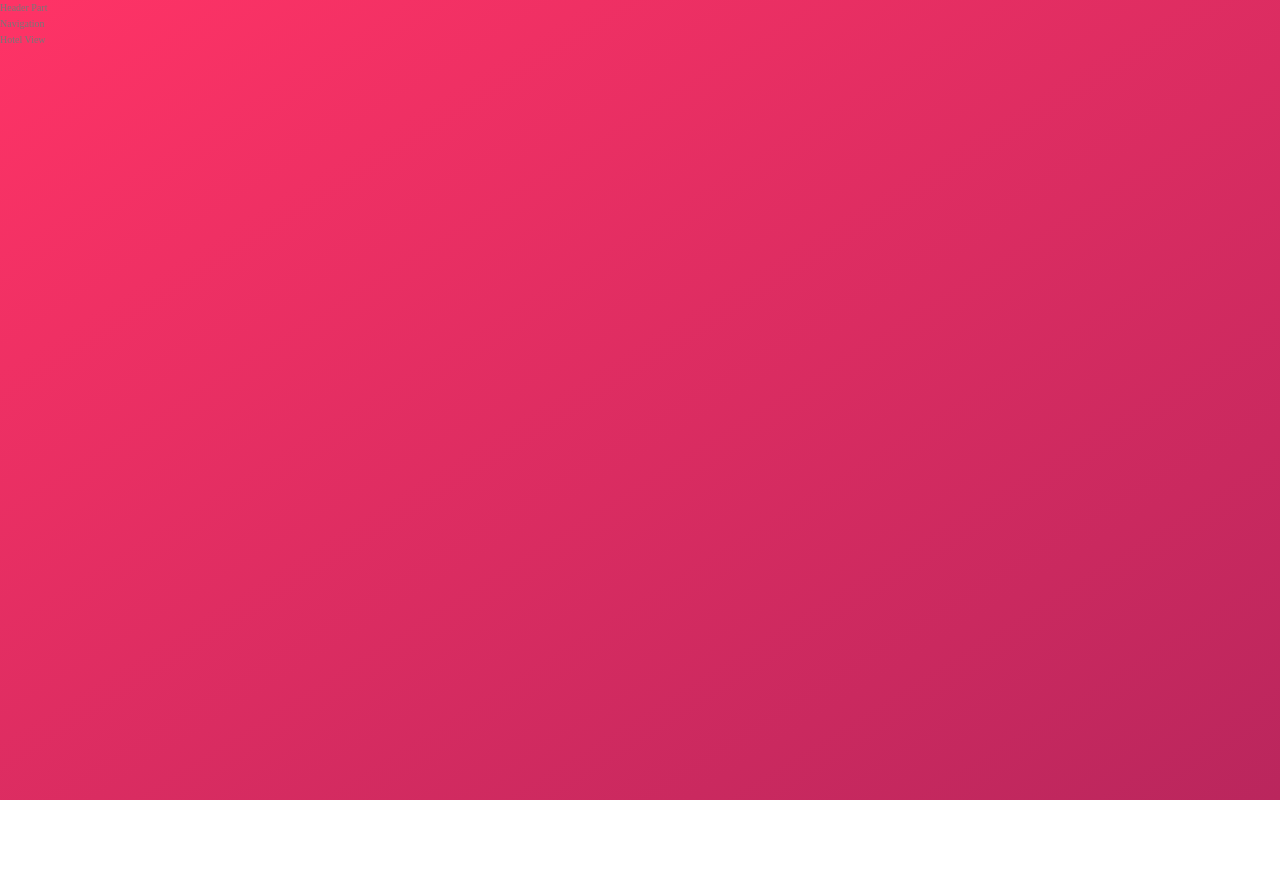
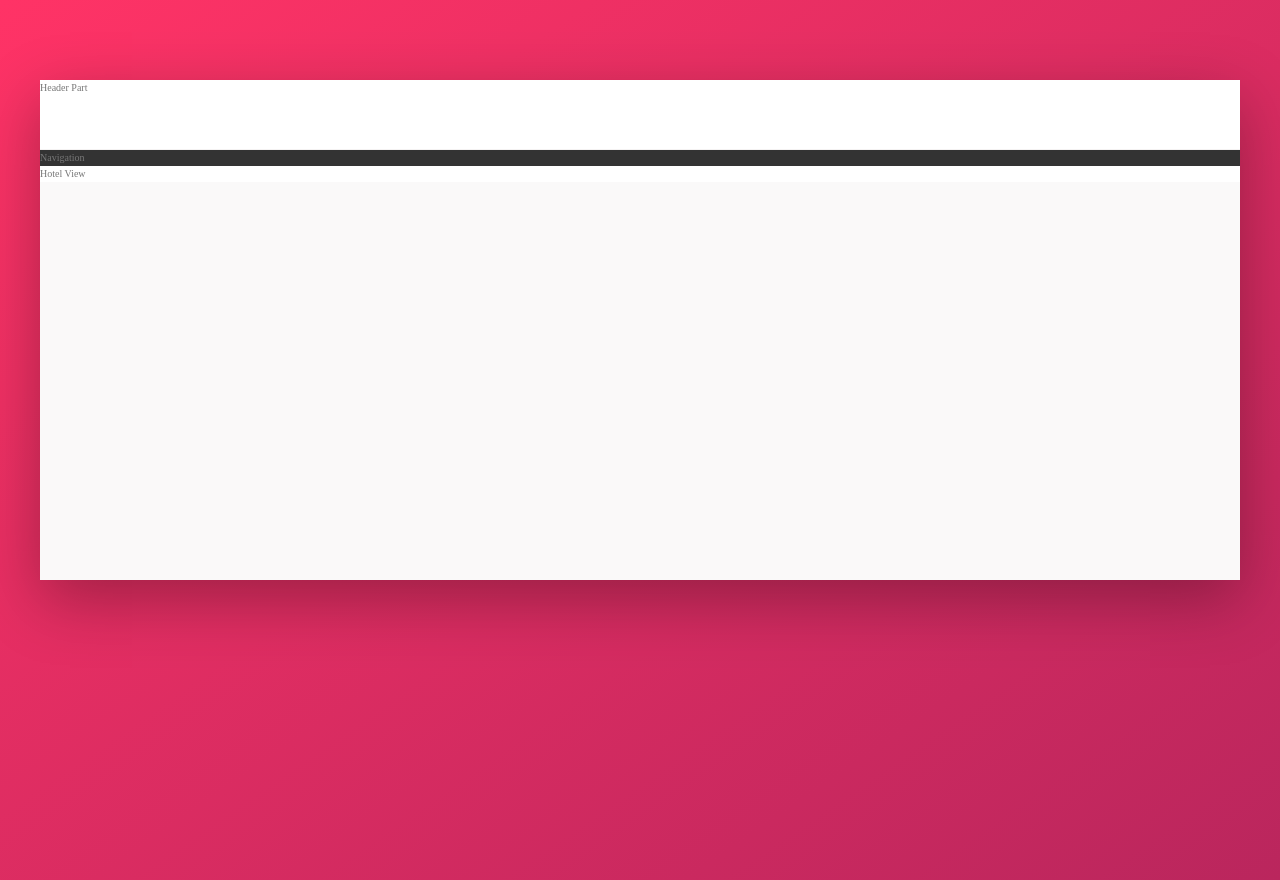
Before and after one commit to ehsanghorbani190/trillo, a website: page index.html in a window 1280 px wide. Before the commit the page ends 800 px from the top, so only its background shows below. Drawn offline with Linux system fonts and the light colour scheme.

Commit message:
Added a box-shadow var to base , added basic styling to layout parts

```diff
--- a/sass/_base.scss
+++ b/sass/_base.scss
@@ -13,6 +13,8 @@
 	--color-grey-dark-1: #333;
 	--color-grey-dark-2: #777;
 	--color-grey-dark-3: #999;
+	//Shadow
+	--shadow-dark:0 2rem 6rem rgba(0,0,0,.3);
 }
 //basic css reset
 *,
--- a/sass/_layout.scss
+++ b/sass/_layout.scss
@@ -0,0 +1,21 @@
+.container {
+	max-width: 120rem;
+	margin: 8rem auto; //centering the container in body
+	background-color: var(--color-grey-light-1);
+	box-shadow: var(--shadow-dark);
+
+	min-height: 50rem;
+}
+.header {
+	height: 7rem;
+	background-color: #fff;
+	border-bottom: 1px solid var(--color-grey-light-2);
+}
+.content {
+}
+.sidebar {
+	background-color: var(--color-grey-dark-1);
+}
+.hotel-view {
+	background-color: #fff;
+}
```
Also changed, not shown: css/style.css.
